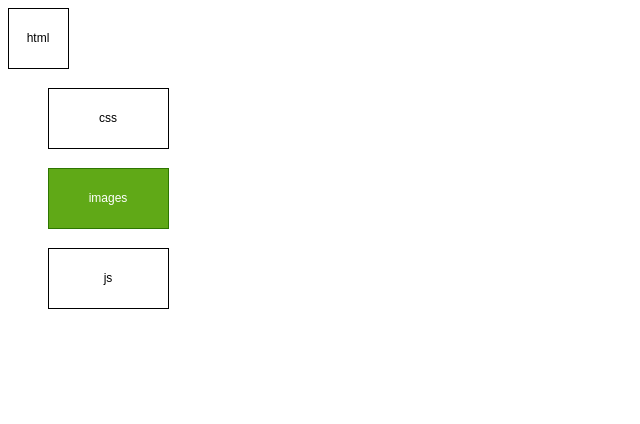
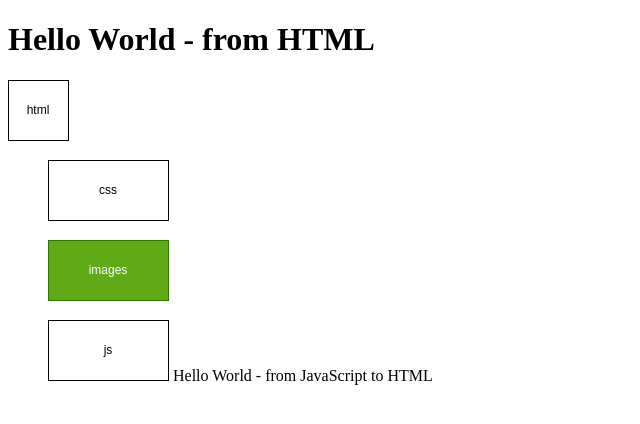
Before and after one commit to iguy34/hello-world, a plain HTML site: page index.html in a window 1280 px wide. Shown: the whole page, without its empty margins (0-640 px from the left). Drawn offline with Linux system fonts and the light colour scheme.

Commit message:
update HTML and JavaScript for display hello world

```diff
--- a/index.html
+++ b/index.html
@@ -15,6 +15,7 @@
 </head>
 
 <body>
+  <h1>Hello World - from HTML</h1>
   <img src="images/new_diagram.svg" alt="New Diagram - SVG">
   <script src="js/scripts.js"></script>
 </body>
--- a/js/scripts.js
+++ b/js/scripts.js
@@ -0,0 +1,8 @@
+// Using console.log
+console.log('Hello World - from JavaScript to log');
+
+// Using document.write
+document.write('Hello World - from JavaScript to HTML');
+
+// Using alert
+// alert('Hello World - from JavaScript to Alert');
```
